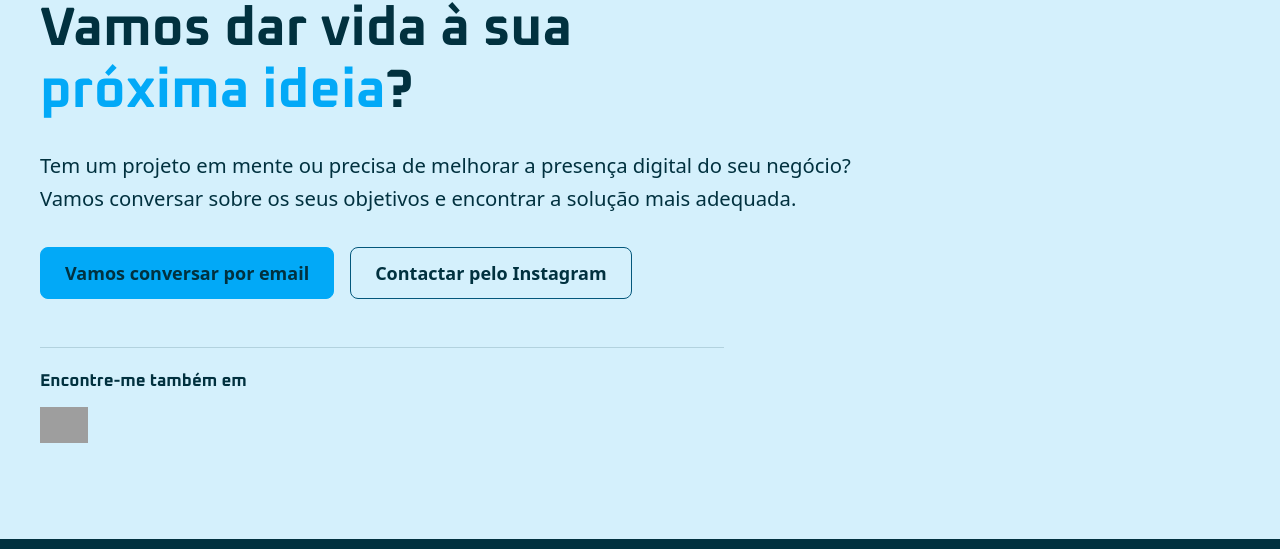
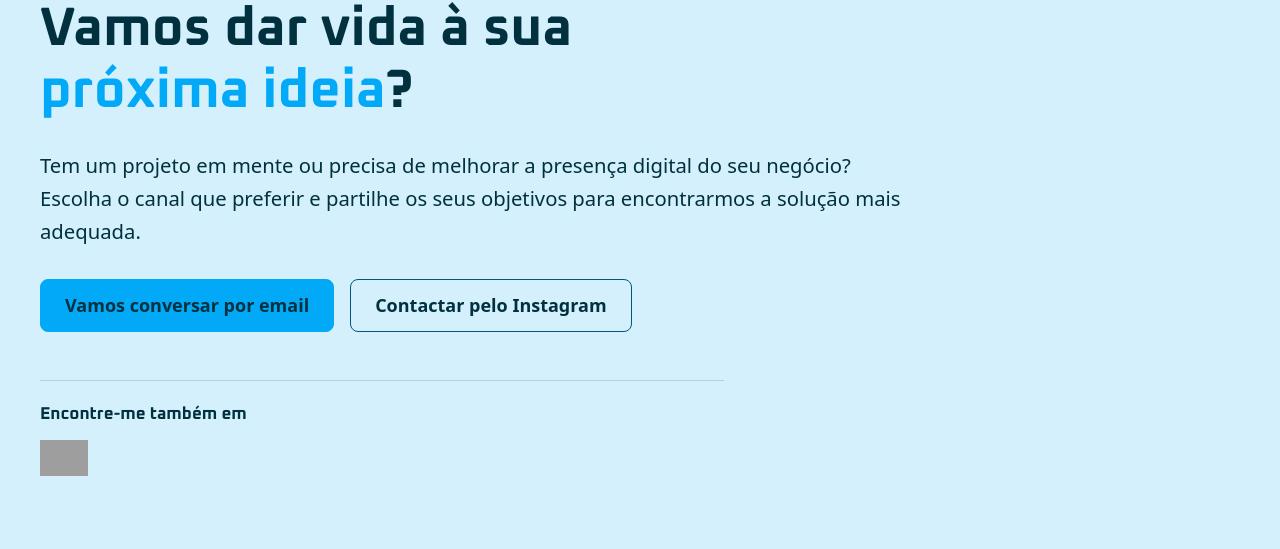
Before and after one commit to ronaldoLS/rs-studio, a website built with Vite: page index.html in a window 1280 px wide. Shown: the part 5204-5753 px from the top of the page. Built offline with nearby package versions, Linux system fonts and the light colour scheme; grey boxes are pictures that could not be loaded.

Commit message:
Clarify contact CTA copy
Invite visitors to choose their preferred contact channel and share their goals.

```diff
--- a/index.html
+++ b/index.html
@@ -554,8 +554,8 @@
 
           <p class="text-lg leading-relaxed max-w-3xl mt-6">
             Tem um projeto em mente ou precisa de melhorar a presença digital
-            do seu negócio? Vamos conversar sobre os seus objetivos e encontrar
-            a solução mais adequada.
+            do seu negócio? Escolha o canal que preferir e partilhe os seus
+            objetivos para encontrarmos a solução mais adequada.
           </p>
 
           <div class="contact-actions">
```
